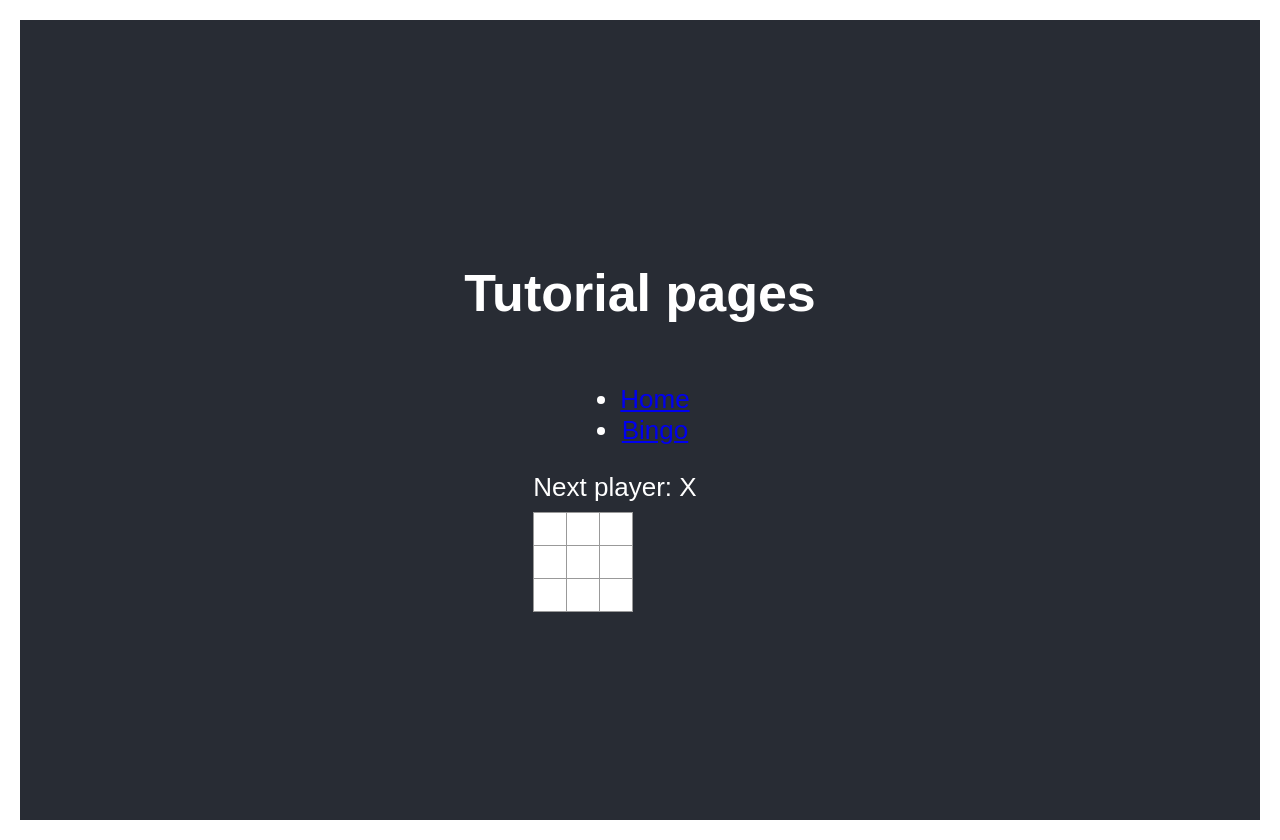
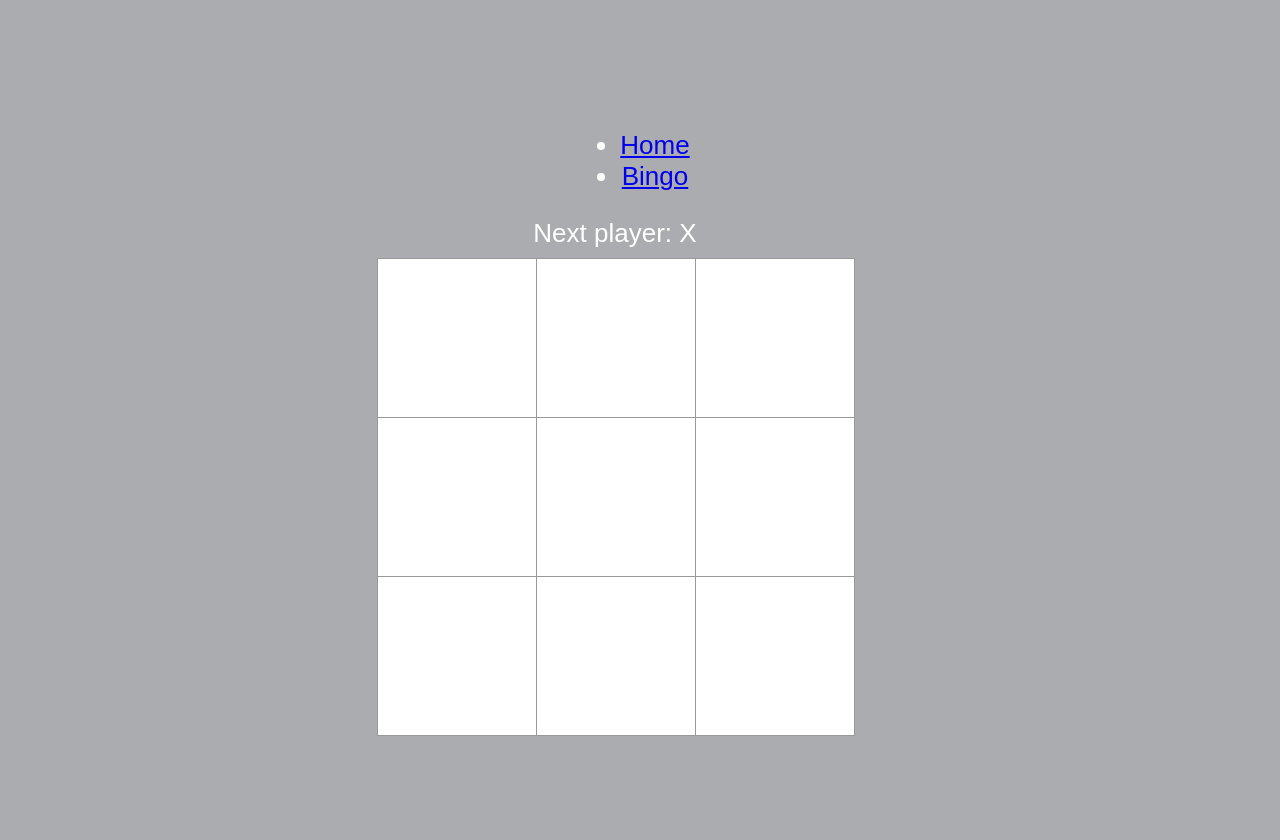
Before and after one commit to sky45612/amplify-react-1, a React (Create React App) app: page /bingo in a window 1280 px wide. Built offline with nearby package versions, Linux system fonts and the light colour scheme.

Commit message:
bingo size, css customized

```diff
--- a/src/App.css
+++ b/src/App.css
@@ -14,7 +14,7 @@
 }
 
 .App-header {
-  background-color: #282c34;
+/*  background-color: #282c34;*/
   min-height: 100vh;
   display: flex;
   flex-direction: column;
--- a/src/App.js
+++ b/src/App.js
@@ -10,23 +10,9 @@ class App extends Component {
   render() {
     return (
 
-    // document.body.style.backgroundColor = "#282c34",
-
-
-
-    // <div className="App">
-    //   <header className="App-header">
-    //     <h1>Tutorial pages</h1>
-    //     <ul>
-    //       <li>test</li>
-    //     </ul>
-    //   </header>
-    // </div>
-
       <Router>
         <div className="App">
           <header className="App-header">
-            <h1>Tutorial pages</h1>
             <ul>
               <li>
                 <Link to="/">Home</Link>
--- a/src/component/Bingo.css
+++ b/src/component/Bingo.css
@@ -21,15 +21,15 @@ ol, ul {
   background: #fff;
   border: 1px solid #999;
   float: left;
-  font-size: 24px;
+  font-size: 5rem;
   font-weight: bold;
   line-height: 34px;
-  height: 34px;
+  height: 10rem;
   margin-right: -1px;
   margin-top: -1px;
   padding: 0;
   text-align: center;
-  width: 34px;
+  width: 10rem;
 }
 
 .square:focus {
--- a/src/component/Bingo.js
+++ b/src/component/Bingo.js
@@ -1,5 +1,6 @@
 import React from 'react';
 import './Bingo.css';
+
 
 function Square(props) {
   return (
@@ -100,6 +101,7 @@ class Board extends React.Component {
 class Game extends React.Component {
   render() {
     return (
+      document.body.style.backgroundColor = "#abacaf",
       <div className="game">
         <div className="game-board">
           <Board />
--- a/src/component/Home.js
+++ b/src/component/Home.js
@@ -1,4 +1,5 @@
 import React from 'react';
+import '../App.css';
 
 function Home() {
   return (
```
